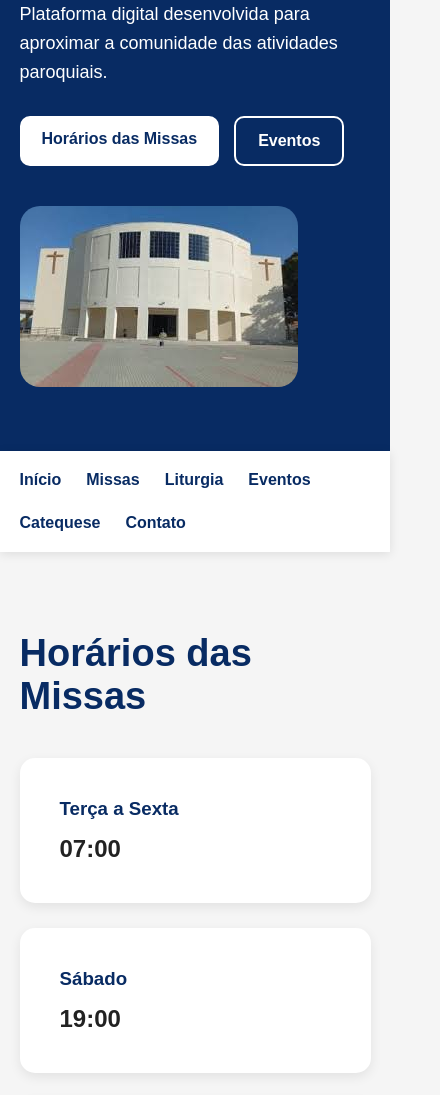
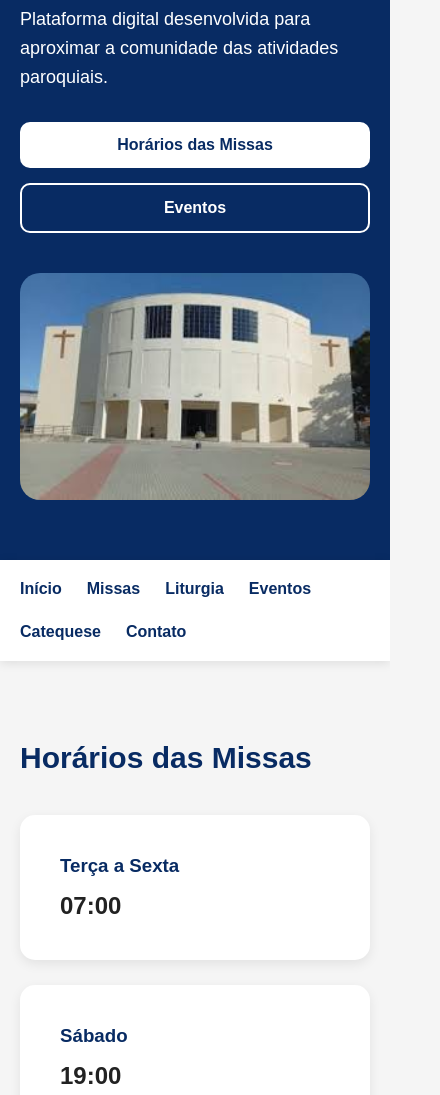
Before and after one commit to cristianotrindade/paroquia-sao-joao-bosco, a plain HTML site: page index.html in a window 390 px wide. Shown: the part 202-1297 px from the top of the page, 440 px wide, since content can reach past the window. Drawn offline with Linux system fonts and the light colour scheme.

Commit message:
Correção responsividade mobile

```diff
--- a/css/style.css
+++ b/css/style.css
@@ -2,6 +2,11 @@
   margin:0;
   padding:0;
   box-sizing:border-box;
+}
+
+html, body{
+  overflow-x:hidden;
+  width: 100%;
 }
 
 body{
@@ -10,10 +15,17 @@ body{
   color:#222;
 }
 
+img{
+  max-width:100%;
+  height:auto;
+  display:block;
+}
+
 .container{
-  width:90%;
+  width:100%;
   max-width:1200px;
   margin:auto;
+  padding:0 20px;
 }
 
 .header{
@@ -194,11 +206,52 @@ body{
 
 @media(max-width:768px){
 
+  .hero{
+    flex-direction:column;
+    text-align:left;
+  }
+
   .hero-text h1{
     font-size:38px;
+    line-height:1.2;
   }
 
-  .hero-image img{
+  .buttons{
+    flex-direction:column;
+    width:100%;
+  }
+
+  .btn-primary,
+  .btn-secondary{
+    width:100%;
+    text-align:center;
+  }
+
+  .section h2{
+    font-size:30px;
+  }
+
+  .catequese-topo h2{
+    font-size:36px;
+  }
+
+  .catequese-topo p{
+    font-size:18px;
+  }
+
+  .contato-box{
+    font-size:18px;
+    overflow-wrap:break-word;
+  }
+
+  .celebracao-item{
+    flex-direction:row;
+    align-items:center;
+  }
+
+  .evento,
+  .card,
+  .card-dark{
     width:100%;
   }
 
@@ -206,7 +259,7 @@ body{
 
 #lista-liturgica{
   display:grid;
-  grid-template-columns:repeat(auto-fit,minmax(420px,1fr));
+  grid-template-columns:repeat(auto-fit,minmax(280px,1fr));
   gap:20px;
   margin-top:30px;
 }
```
